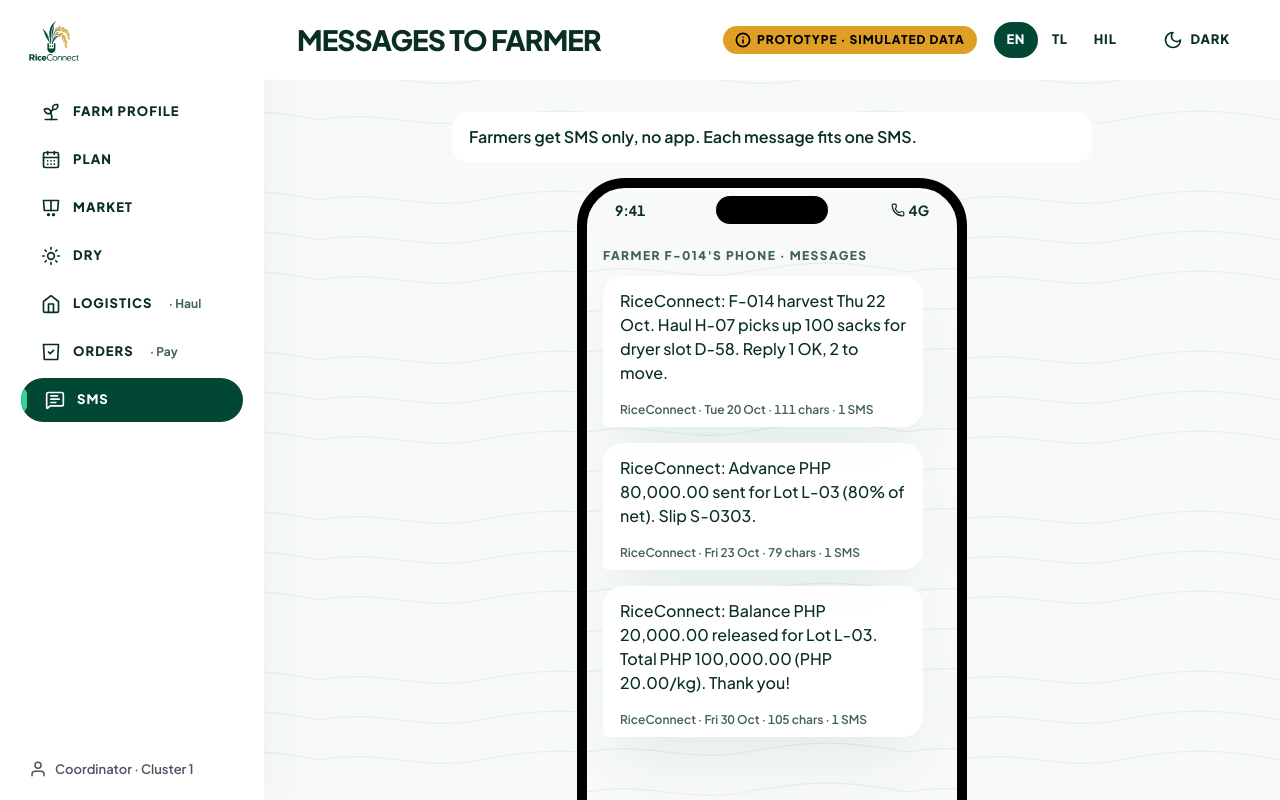
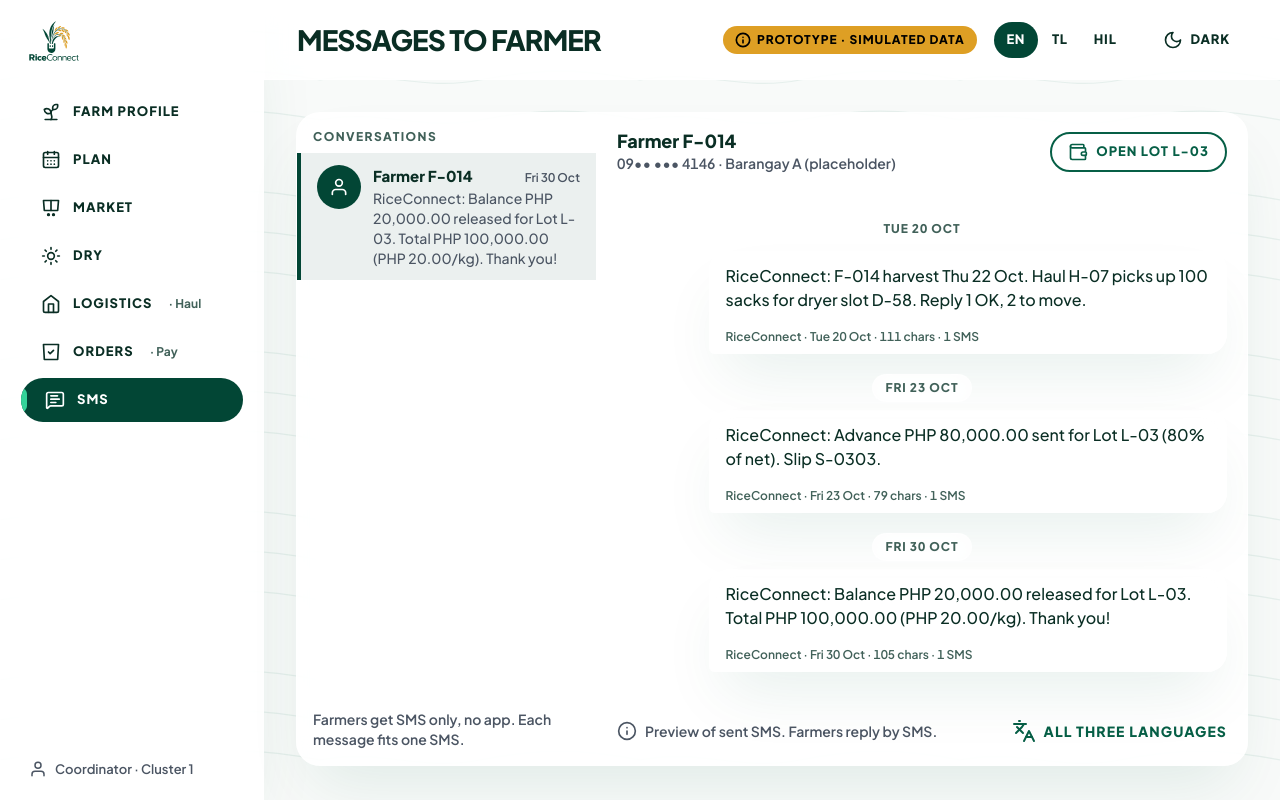
Before and after one commit to J-Akiru5/rice-connect, a Next.js app: page /sms in a window 1280 px wide. Shown: the top 800 px of the page. Built offline with nearby package versions, Linux system fonts and the light colour scheme.

Commit message:
sms: desktop chat layout (conversation list + thread) on wide screens, phone frame kept on narrow
Co-Authored-By: Claude Opus 5.5 <noreply@anthropic.com>
Claude-Session: https://claude.ai/code/session_019ZzXfmVpzf3sDFmXSU5DYQ

```diff
--- a/src/components/riceconnect/lib/strings.prototype.ts
+++ b/src/components/riceconnect/lib/strings.prototype.ts
@@ -143,4 +143,6 @@ export const PROTOTYPE_STRINGS: Record<string, [string, string, string]> = {
     'dry.slots': ['Dryer Slots in {week}', 'Mga Slot sa Patuyuan sa {week}', 'Mga Slot sa Pamalahan sa {week}'],
     'dry.col.slot': ['Slot', 'Slot', 'Slot'],
     'dry.col.day': ['Dries On', 'Patutuyuin sa', 'Pamalahon sa'],
+    'sms.conversations': ['Conversations', 'Mga Usapan', 'Mga Istoryahanay'],
+    'sms.readonly': ['Preview of sent SMS. Farmers reply by SMS.', 'Preview ng naipadalang SMS. Sumasagot ang magsasaka sa SMS.', 'Preview sang napadala nga SMS. Nagasabat ang mangunguma paagi sa SMS.'],
 };
--- a/src/screens/sms.tsx
+++ b/src/screens/sms.tsx
@@ -1,14 +1,14 @@
 'use client';
 import Link from 'next/link';
-import { AppShell, DemoChip, Icon, LANGS, PhoneFrame, PhoneShell, PhoneStage, SmsThread, T, TeamFooter, useI18n } from '@/components/riceconnect';
+import { AppShell, DemoChip, Icon, LANGS, PhoneFrame, PhoneShell, PhoneStage, SmsBubble, SmsThread, T, TeamFooter, useI18n } from '@/components/riceconnect';
 import { useFramed } from './shell';
-import { HERO_FARM, HERO_LOT } from "@/data/seed";
+import { HERO_FARM, HERO_LOT, SMS } from "@/data/seed";
 
 /** /sms — the three messages the farmer gets for Lot L-03, in the header language.
     Always on a phone: inside the website shell the PhoneFrame is the farmer's phone; in /demo or ?frame=phone the whole
     screen is the coordinator's phone shell (as in the canvas board). */
 export function SmsScreen() {
-    const { t } = useI18n();
+    const { t, lang } = useI18n();
     const framed = useFramed();
     const allLink = (
         <Link href="/sms?all=1" className="self-start inline-flex items-center gap-2 min-h-[44px] text-[14px] font-extrabold uppercase tracking-[0.08em] text-[var(--text-accent)]">
@@ -26,9 +26,55 @@ export function SmsScreen() {
             </PhoneShell>
         </PhoneStage>
     );
+    const last = SMS[SMS.length - 1];
     return (
         <AppShell title="sms.title" active="sms">
-            <div className="flex flex-col gap-4 items-center">
+            {/* Wide content: a desktop chat (derived, not in canvas). Conversation list left, the thread right. */}
+            <div className="cq-wide-only glass-panel rounded-[1.5rem] overflow-hidden grid grid-cols-[minmax(240px,300px)_minmax(0,1fr)] min-h-[620px]">
+                <nav aria-label={t('sms.conversations')} className="border-r border-[color:var(--glass-border-strong)] flex flex-col">
+                    <h2 className="eyebrow px-4 pt-4 pb-2">{t('sms.conversations')}</h2>
+                    <ul>
+                        <li>
+                            <a href="#sms-thread" aria-current="true" className="flex items-start gap-3 px-4 py-3 min-h-[64px] bg-[rgba(2,70,53,.08)] border-l-4 border-[color:var(--fill-strong)]">
+                                <span className="shrink-0 w-11 h-11 rounded-full flex items-center justify-center bg-[var(--fill-strong)] text-[var(--on-fill-strong)]"><Icon name="User" size={20} /></span>
+                                <span className="min-w-0 flex-1">
+                                    <span className="flex items-baseline justify-between gap-2 flex-wrap">
+                                        <span className="text-[15px] font-extrabold break-words">{HERO_FARM.name}</span>
+                                        <span className="text-[12px] font-semibold text-[var(--text-secondary)] tabular">{last.time}</span>
+                                    </span>
+                                    <span className="block text-[14px] leading-5 font-medium text-[var(--text-secondary)] break-words">{last.text[lang]}</span>
+                                </span>
+                            </a>
+                        </li>
+                    </ul>
+                    <p className="mt-auto m-0 p-4 text-[14px] leading-5 font-semibold text-[var(--text-secondary)]"><T k="sms.note" /></p>
+                </nav>
+                <section id="sms-thread" aria-labelledby="sms-thread-h" className="flex flex-col min-w-0" lang={lang}>
+                    <header className="flex items-center gap-3 flex-wrap px-5 py-4 border-b border-[color:var(--glass-border-strong)]">
+                        <div className="min-w-0 flex-1">
+                            <h2 id="sms-thread-h" className="text-[18px] leading-6 font-extrabold break-words">{HERO_FARM.name}</h2>
+                            <p className="m-0 text-[14px] font-semibold text-[var(--text-secondary)] tabular break-words">{HERO_FARM.mobile} · {HERO_FARM.barangay}</p>
+                        </div>
+                        <Link href={`/pay/${HERO_LOT.id}`} className="inline-flex items-center gap-2 min-h-[40px] px-4 rounded-[2rem] border-2 border-[color:var(--text-accent)] text-[var(--text-accent)] text-[13px] font-extrabold uppercase tracking-[0.08em]">
+                            <Icon name="Pay" size={20} /><span>{t('pay.open', { lot: HERO_LOT.id })}</span>
+                        </Link>
+                    </header>
+                    <ol className="flex-1 flex flex-col gap-5 px-5 py-6" aria-label={t('sms.title')}>
+                        {SMS.map((m) => (
+                            <li key={m.key} className="flex flex-col items-end gap-2">
+                                <span className="self-center glass-panel !shadow-none px-3 py-1 rounded-full text-[12px] font-extrabold uppercase tracking-[0.08em] text-[var(--text-muted)] tabular">{m.time}</span>
+                                <SmsBubble text={m.text[lang]} time={m.time} className="max-w-[min(520px,85%)]" />
+                            </li>
+                        ))}
+                    </ol>
+                    <footer className="flex items-center justify-between gap-3 flex-wrap px-5 py-3 border-t border-[color:var(--glass-border-strong)]">
+                        <span className="text-[14px] font-semibold text-[var(--text-secondary)] flex items-center gap-2"><Icon name="Info" size={20} />{t('sms.readonly')}</span>
+                        {allLink}
+                    </footer>
+                </section>
+            </div>
+            {/* Narrow content: the farmer's phone. */}
+            <div className="cq-narrow-only flex flex-col gap-4 items-center">
                 <p className="glass-panel !shadow-none m-0 px-4 py-3 rounded-2xl text-[16px] leading-6 font-semibold max-w-[640px] w-full"><T k="sms.note" /></p>
                 <PhoneFrame className="max-w-full shadow-[var(--shadow-popover)]">
                     <div className="rc-ground min-h-full p-4 flex flex-col gap-3">
```
Also changed, not shown: 2 other files (tests, documents, lock files or other folders).
